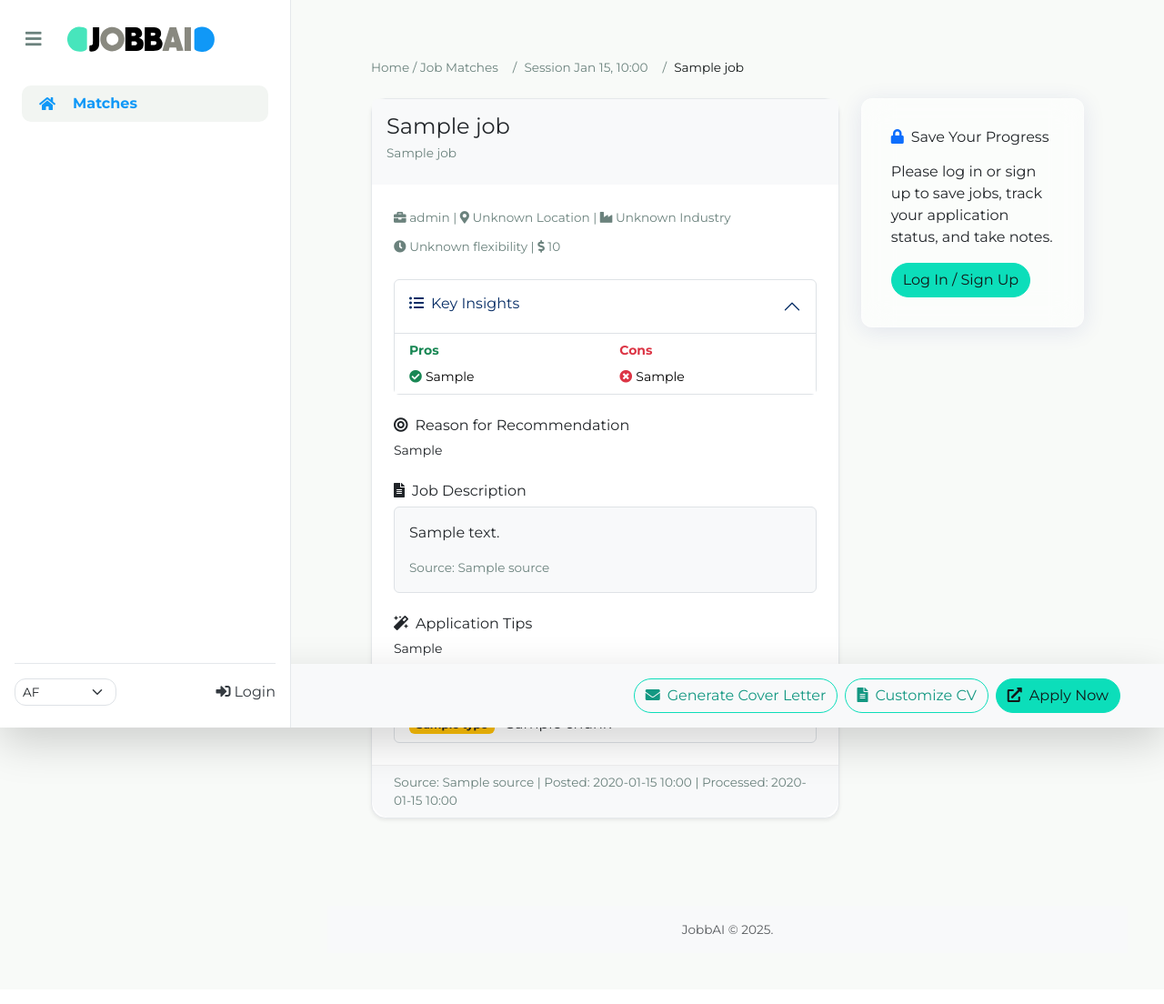
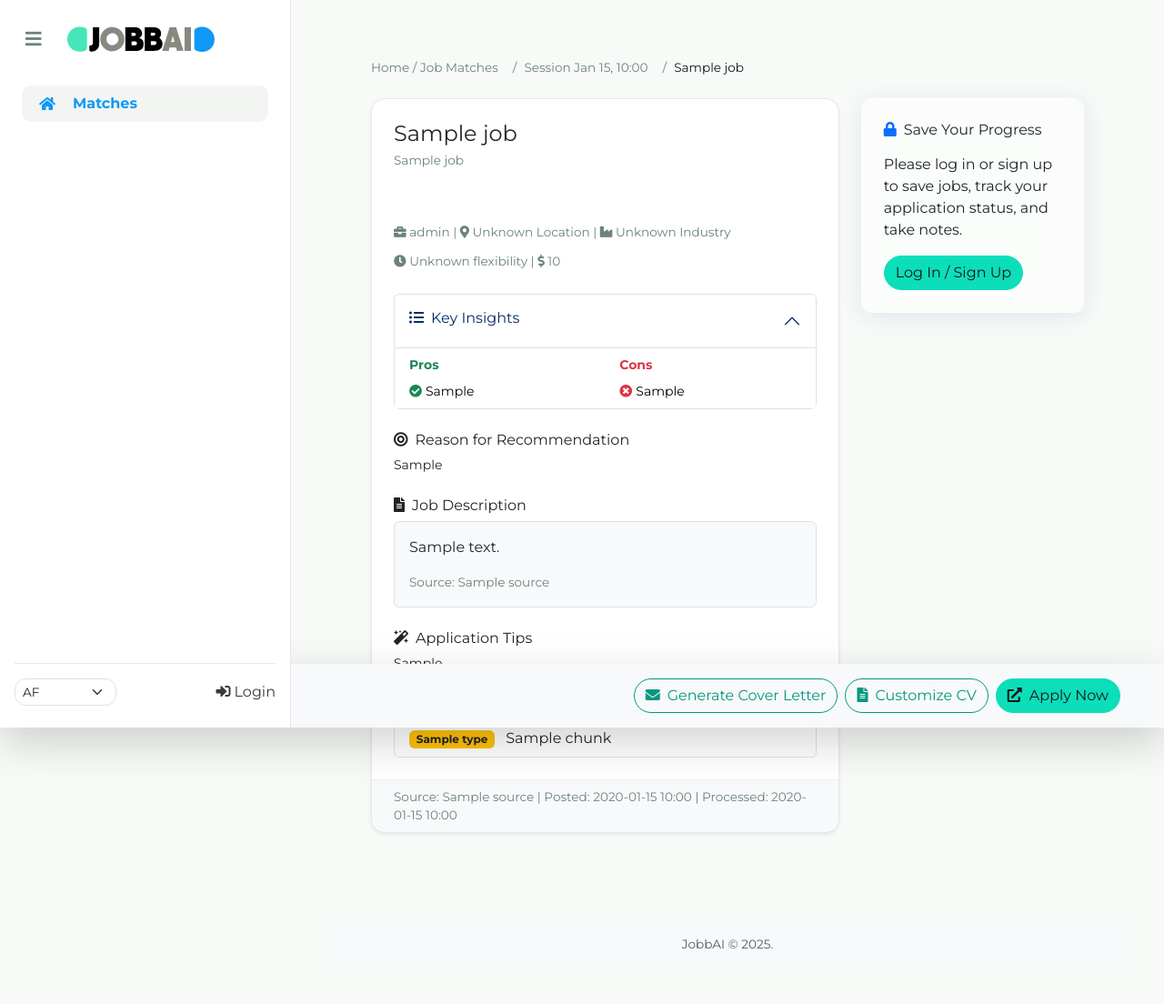
Before and after one commit to wenjiaqi8255/job-hunter, a Django app: template matcher/templates/matcher/job_detail.html in a window 1280 px wide. Shown: the whole page at 91% size. Before the commit the page ends 1028 px from the top, so only its background shows below. Run offline with Django 5.2, Linux system fonts and the light colour scheme; the template is opened without the code that fills it: most values are stand-ins (such as "Sample title", 1, 10 or a date in 2020).

Commit message:
Refactor card styles and improve button consistency across templates. Updated the custom resume page, job detail, and main page to enhance visual coherence by adjusting button classes and card header styles. Modified CSS variables for better branding and visual hierarchy.

```diff
--- a/matcher/templates/matcher/custom_resume_page.html
+++ b/matcher/templates/matcher/custom_resume_page.html
@@ -16,10 +16,6 @@
     <h2 class="h2">Customize CV for: {{ job.job_title }} at {{ job.company_name }}</h2>
     <p class="text-muted">Based on your CV: "{{ user_cv_text|truncatechars:100 }}"</p>
 
-    <div class="card mt-3">
-        <div class="card-header">
-            AI-Customized CV Preview
-        </div>
     <div class="card-body">
         {% if generation_error %}
             <div class="alert alert-warning">
@@ -51,7 +47,6 @@
         {% endif %}
     </div>
 </div>
-</div>
 
 <script>
 function copyCustomResume() {
--- a/matcher/templates/matcher/job_detail.html
+++ b/matcher/templates/matcher/job_detail.html
@@ -29,7 +29,7 @@
   <div class="row">
     <div class="col-lg-8">
       <div class="card jobbAI-job-card shadow-sm mb-4">
-        <div class="card-header bg-light border-bottom-0 py-3">
+        <div class="card-header border-bottom-0">
           <div class="d-flex justify-content-between align-items-start">
             <div>
               <h4 class="h4 mb-1">{{ job.job_title }}</h4>
@@ -175,7 +175,7 @@
     <div class="col-lg-4">
       {% if user.is_authenticated %}
       <div class="glass-card mb-4">
-          <h5 class="h6 mb-3"><i class="fas fa-clipboard-check me-2 text-primary"></i>Application Status & Notes</h5>
+          <h5 class="h6 mb-3"><i class="fas fa-clipboard-check me-2 brand-text-primary"></i>Application Status & Notes</h5>
           <form method="post"
                 action="{% if current_match_session_id_for_url %}{% url 'matcher:job_detail_page' job.id current_match_session_id_for_url %}{% else %}{% url 'matcher:job_detail_page_no_session' job.id %}{% endif %}"
                 id="applicationStatusForm">
--- a/matcher/templates/matcher/main_page.html
+++ b/matcher/templates/matcher/main_page.html
@@ -248,7 +248,7 @@
                         </p>
                     </div>
                     <div class="mt-2">
-                        <a href="{% url 'matcher:profile_page' %}" class="btn btn-outline-dark w-100 btn-sm">
+                        <a href="{% url 'matcher:profile_page' %}" class="btn btn-outline-primary w-100 btn-sm">
                             <i class="fas fa-edit me-1"></i> Edit CV in Profile
                         </a>
                     </div>
@@ -266,7 +266,7 @@
                         </p>
                     </div>
                     <div class="mt-2">
-                        <a href="{% url 'matcher:profile_page' %}" class="btn btn-outline-dark w-100 btn-sm">
+                        <a href="{% url 'matcher:profile_page' %}" class="btn btn-outline-primary w-100 btn-sm">
                             <i class="fas fa-edit me-1"></i> Edit Preferences
                         </a>
                     </div>
--- a/static/matcher/css/jobbAI_styles.css
+++ b/static/matcher/css/jobbAI_styles.css
@@ -7,7 +7,7 @@
     --brand-primary-hover: #0acda8;
     --brand-secondary: #1098F7;
     --brand-text: #121717;
-    --brand-text-primary: #139882;
+    --brand-text-primary: #04987f;
     --brand-text-muted: #6B827D;
     --brand-border: #E5E8EB;
     --brand-bg: #F8FAF8;
@@ -133,7 +133,7 @@
       background-color: var(--brand-primary);
       border: none;
       color: var(--brand-text);
-      font-weight: 700;
+      font-weight: 500;
       font-size: 0.95rem;
       padding: var(--spacing-sm) var(--spacing-lg);
       border-radius: var(--radius-md);
@@ -350,7 +350,7 @@
       -webkit-backdrop-filter: blur(16px) saturate(180%);
       border-radius: var(--radius-md);
       border: 1px solid rgba(255, 255, 255, 0.4);
-      padding: var(--spacing-xl);
+      padding: var(--spacing-lg);
       box-shadow: 0 4px 24px rgba(31, 38, 135, 0.1);
   }
 
@@ -559,6 +559,17 @@
       color: var(--brand-text-muted) !important;
   }
 
+  .jobbAI-job-card .card-header {
+    background-color: white;
+    border-bottom: 1px solid var(--brand-border);
+    border-radius: var(--radius-xl) var(--radius-xl) 0 0;
+    padding: var(--spacing-lg);
+  }
+
+  .jobbAI-job-card .card-body {
+    padding: var(--spacing-lg);
+  }
+
   /* Status-specific badge styles */
   .status-badge {
       font-size: var(--text-xs);
@@ -617,7 +628,7 @@
   }
 
   .jobbAI-job-card .card-footer {
-      background-color: #FAFAFA;
+      background-color: white;
       border-top: 1px solid #f0f0f0;
       border-radius: 0 0 var(--radius-xl) var(--radius-xl);
   }
@@ -626,7 +637,7 @@
       background-color: #DBF2F0;
       border-color: #DBF2F0;
       color: var(--brand-text);
-      font-weight: 700;
+      font-weight: 500;
       font-size: var(--text-sm);
       border-radius: var(--radius-xl);
   }
@@ -639,7 +650,7 @@
       background-color: var(--brand-primary);
       border-color: var(--brand-primary);
       color: var(--brand-text);
-      font-weight: 700;
+      font-weight: 500;
       font-size: var(--text-sm);
       border-radius: var(--radius-xl);
   }
@@ -795,7 +806,7 @@
       color: var(--brand-text);
   }
   .btn-outline-primary {
-    border-color: var(--brand-primary);
+    border-color: var(--brand-text-primary);
     color: var(--brand-text-primary);
     border-radius: var(--radius-xl);
     font-weight: 500;
@@ -820,7 +831,7 @@
 
   .btn-lg {
       border-radius: var(--radius-xl);
-      font-weight: 700;
+      font-weight: 500;
   }
 
   /* 表单控件 */
```
Lines whose indentation alone changed are shown as unchanged.
